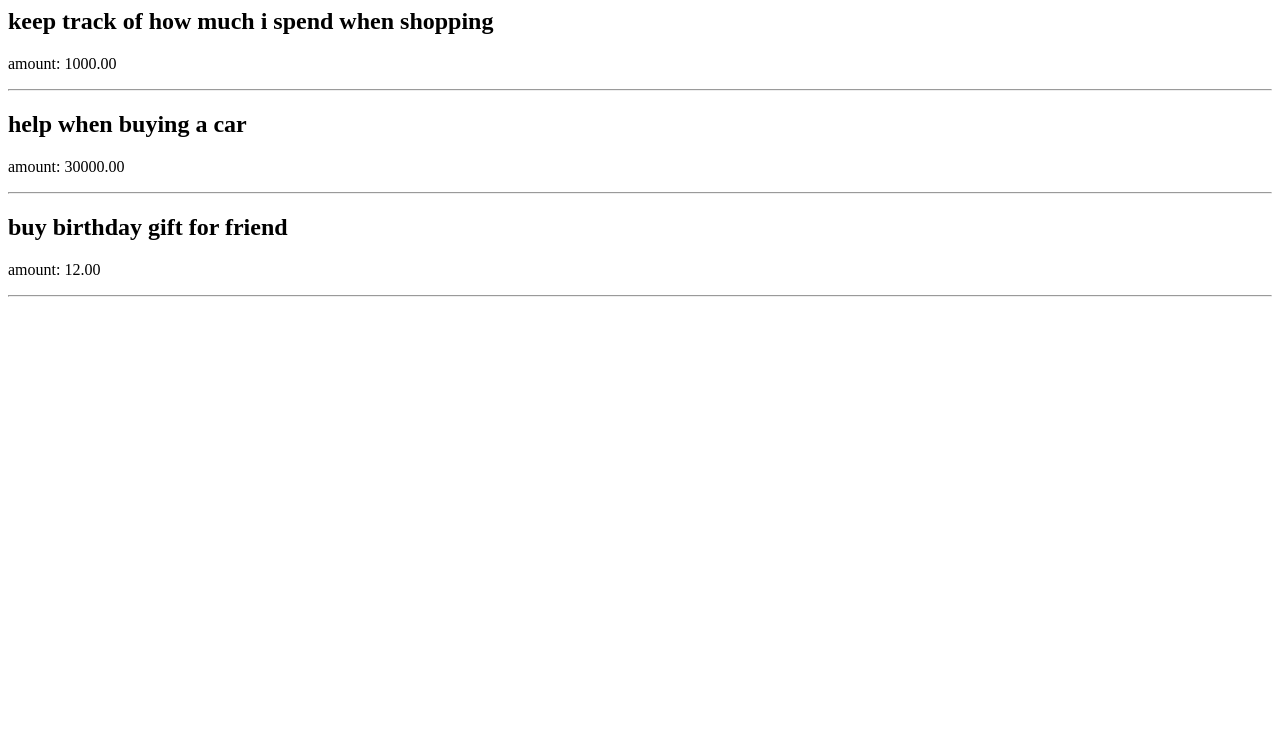
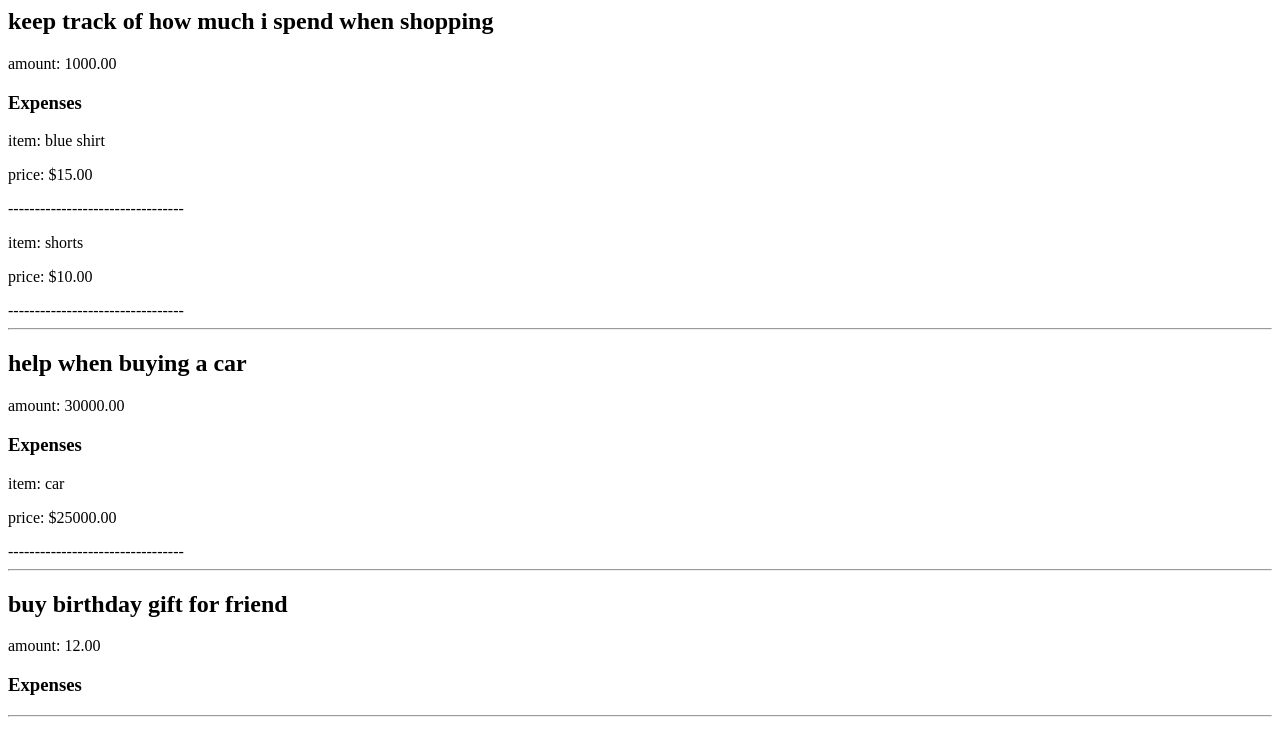
Before and after one commit to shannonphu/xspense, a Django app: page /budgets in a window 1280 px wide. Shown: the top 756 px of the page. Run offline with Django 3.2, Linux system fonts and the light colour scheme; data comes from the database, SQL or seed files in the repository.

Commit message:
show expenses on budgets page following relationship backwards

```diff
--- a/app_xspense/templates/app_xspense/budgets.html
+++ b/app_xspense/templates/app_xspense/budgets.html
@@ -1,5 +1,11 @@
 {% for budget in budgets %}
 	<h2>{{ budget.purpose }}</h2>
 	<p>amount: {{ budget.amount }}</p>
+	<h3>Expenses</h3>
+	{% for expense in budget.expense_set.all %}
+		<p>item: {{ expense.item }}</p>
+		<p>price: ${{ expense.price }}</p>
+		---------------------------------
+	{% endfor %}
 	<hr>
 {% endfor %}
```
